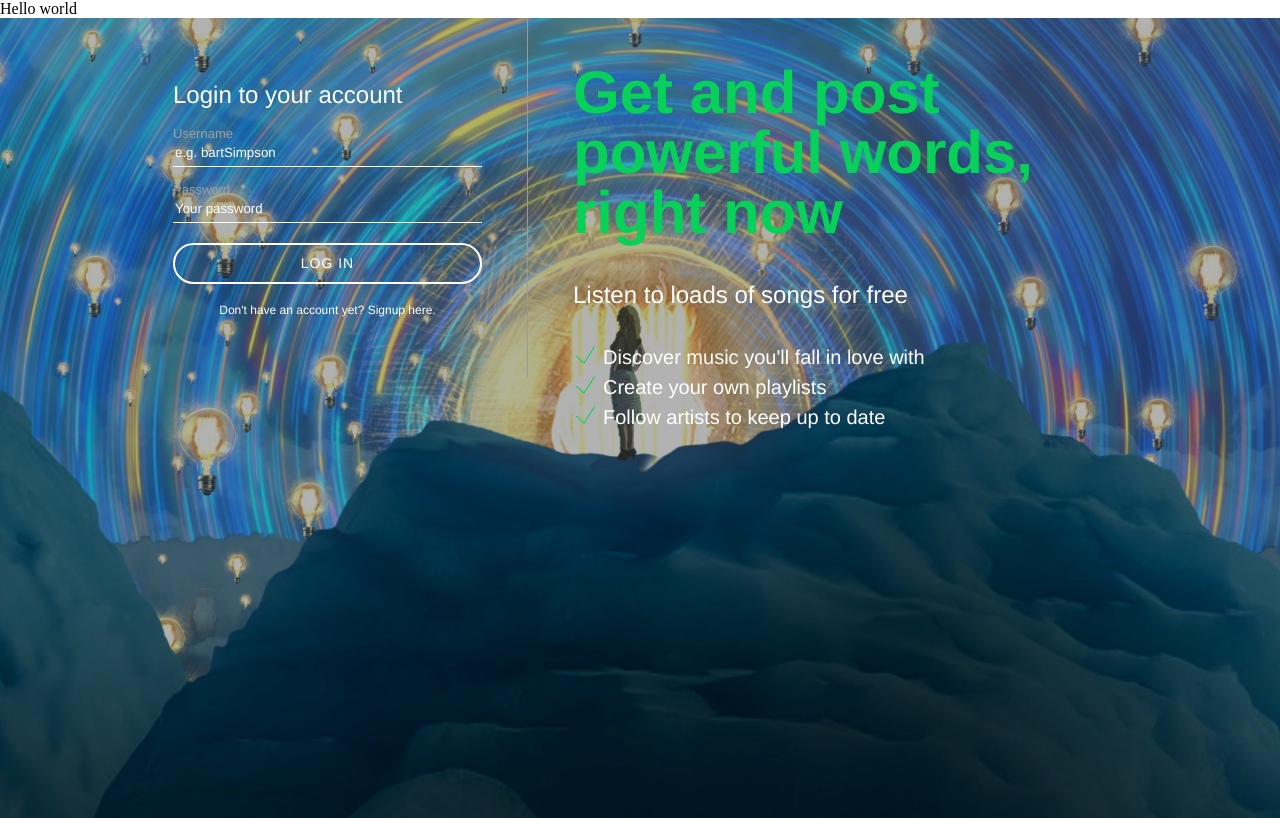
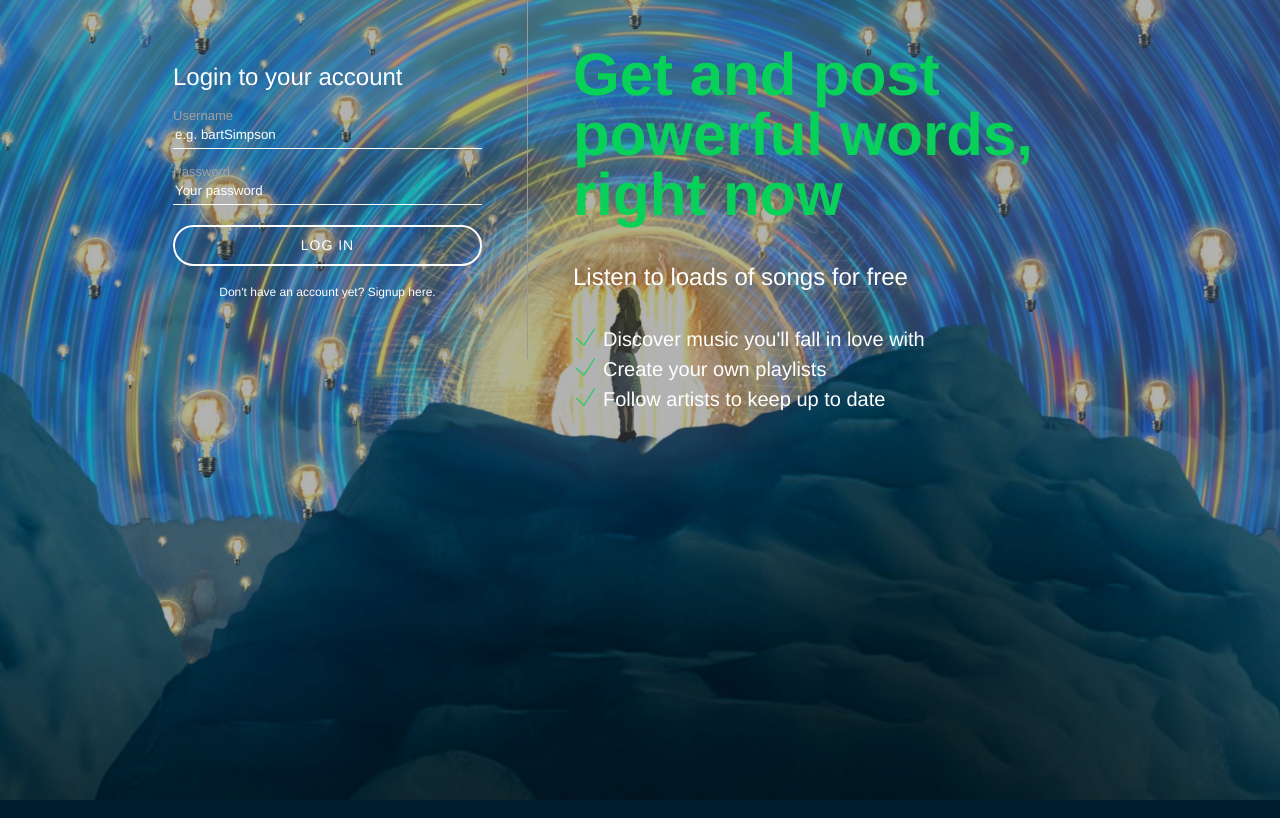
Before and after one commit to afroakito/Favlines2, a PHP site: page /register.php in a window 1280 px wide. Run offline with PHP 8.4, Linux system fonts and the light colour scheme.

Commit message:
test commit

```diff
--- a/register.php
+++ b/register.php
@@ -42,8 +42,6 @@ include("includes/handlers/login-handler.php");
             </script>";
     }
     ?>
-
-    <?php echo strip_tags("<span>Hello</span> world"); ?>
 
     <div class="background">
 
```
Also changed, not shown: composer.json (added, +12 -0 lines), 3 other files.
